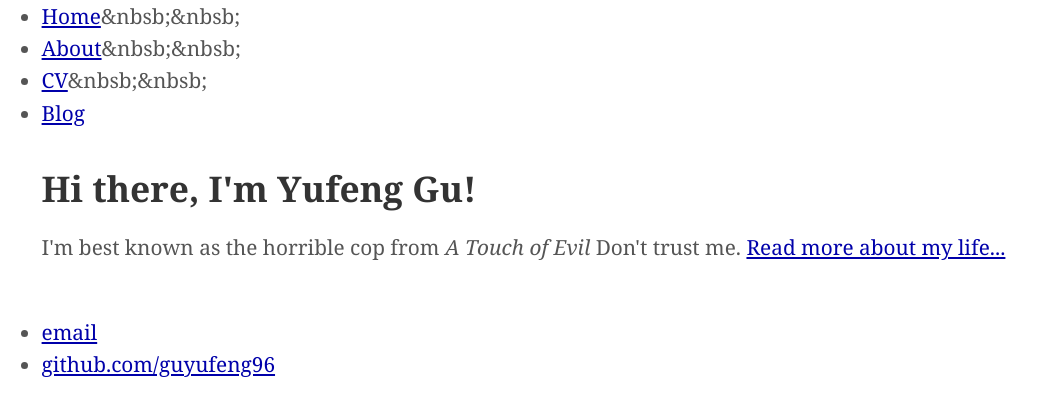
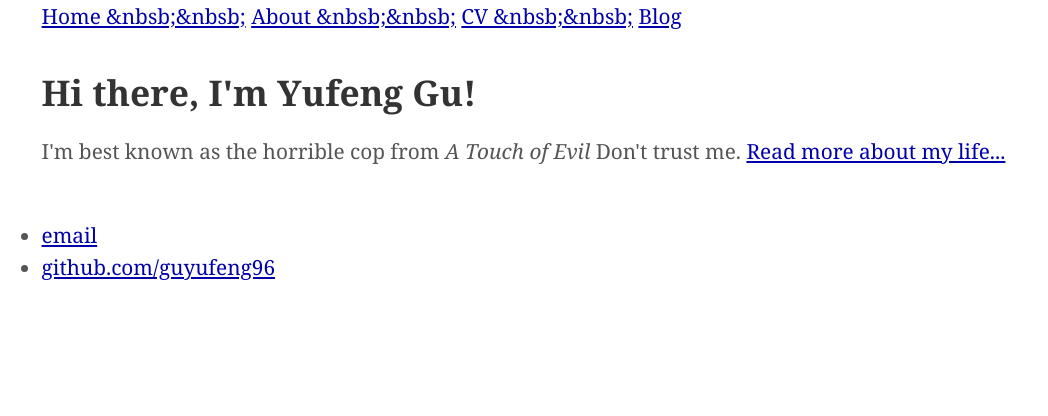
Before and after one commit to guyufeng96/guyufeng.github.io, a Jekyll site: the page built from index.html, in a window 1280 px wide. Shown: the top 416 px of the page, without its empty margins (0-1048 px from the left). Built offline with Jekyll 4.4.1, drawn with Linux system fonts in a browser that asks for light colours.

```diff
--- a/_layouts/default.html
+++ b/_layouts/default.html
@@ -8,10 +8,10 @@
 		<body>
 			<nav>
 	    		<ul>
-	        		<li><a href="/">Home</a>&nbsb;&nbsb;
-				<li><a href="/about">About</a>&nbsb;&nbsb;
-	        		<li><a href="/cv">CV</a>&nbsb;&nbsb;
-	        		<li><a href="/blog">Blog</a>
+	        		<a href="/">Home &nbsb;&nbsb;</a>
+				<a href="/about">About &nbsb;&nbsb;</a>
+	        		<a href="/cv">CV &nbsb;&nbsb;</a>
+	        		<a href="/blog">Blog</a>
 	    		</ul>
 			</nav>
 			<div class="container">
```
